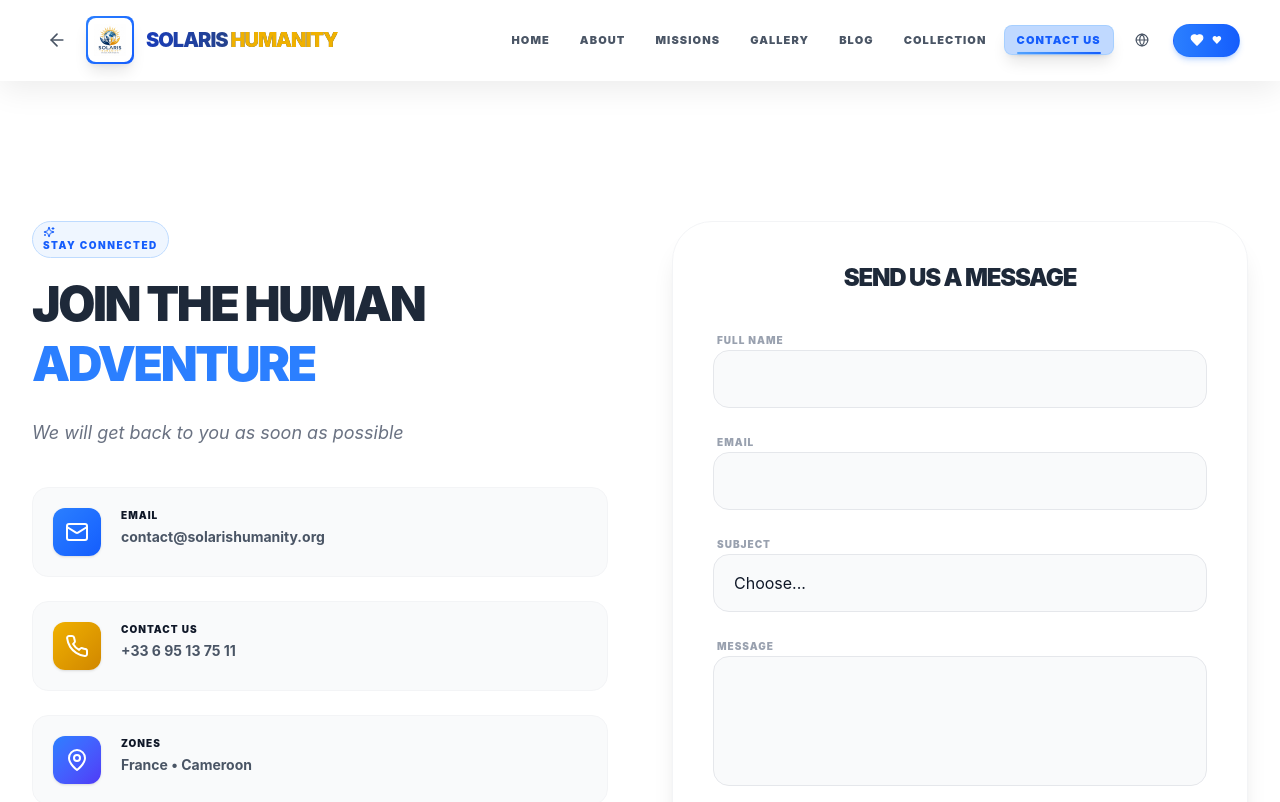
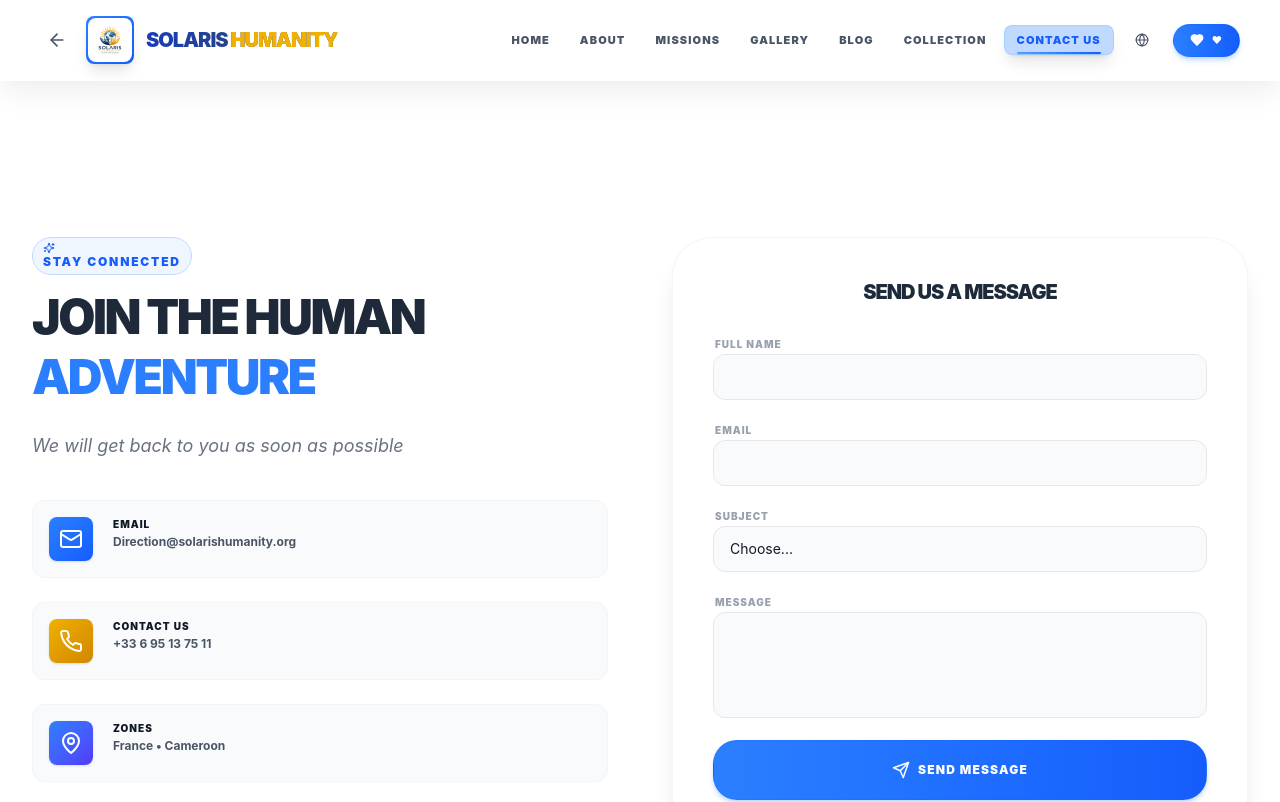
Before and after one commit to 7even5iv/solarishumanity, a React (Vite) app: page /Contact in a window 1280 px wide. Shown: the top 802 px of the page. Built offline with nearby package versions, Linux system fonts and the light colour scheme.

Commit message:
:Mise à jour 24

```diff
--- a/index.html
+++ b/index.html
@@ -1,22 +1,35 @@
 <!doctype html>
-<html lang="fr"> <!-- Changé en "fr" pour le SEO local -->
-
+<html lang="fr">
   <head>
     <meta charset="UTF-8" />
-  <!-- Vérifie que l'image est bien dans le dossier public -->
     <link rel="icon" type="image/png" href="/logo-solaris.png" />
     <meta name="viewport" content="width=device-width, initial-scale=1.0" />
 
-  <!-- Un titre plus pro pour l'ONG -->
+    <!-- SEO Standard -->
     <title>Solaris Humanity | Un soleil pour chaque vie</title>
-  <meta name="description"
-    content="Association humanitaire apportant lumière, espoir et autonomie aux populations isolées." />
+    <meta name="description" content="Association humanitaire apportant lumière, espoir et autonomie aux populations isolées à travers l'énergie solaire, l'eau et l'éducation." />
+    <meta name="author" content="Solaris Humanity" />
+
+    <!-- Open Graph / Facebook (Pour WhatsApp/FB) -->
+    <meta property="og:type" content="website" />
+    <meta property="og:url" content="https://solarishumanity.org/" />
+    <meta property="og:title" content="Solaris Humanity | Un soleil pour chaque vie" />
+    <meta property="og:description" content="Soutenez nos actions pour l'autonomie des populations rurales en Afrique." />
+    <meta property="og:image" content="https://solarishumanity.org/logo-solaris.png" />
+
+    <!-- Twitter -->
+    <meta property="twitter:card" content="summary_large_image" />
+    <meta property="twitter:url" content="https://solarishumanity.org/" />
+    <meta property="twitter:title" content="Solaris Humanity | Un soleil pour chaque vie" />
+    <meta property="twitter:description" content="Apporter la lumière là où règne l'obscurité." />
+    <meta property="twitter:image" content="https://solarishumanity.org/logo-solaris.png" />
+
+    <!-- Couleur de la barre d'adresse sur mobile -->
+    <meta name="theme-color" content="#FF6600" />
   </head>
-
   <body>
     <div id="root"></div>
-  <!-- CORRECTION : Changement de .jsx vers .tsx -->
+    <!-- Chemin relatif correct pour Vite sur Vercel -->
     <script type="module" src="src/main.tsx"></script>
   </body>
-
 </html>
--- a/src/components/Card.tsx
+++ b/src/components/Card.tsx
@@ -4,7 +4,7 @@ interface CardProps {
   children: React.ReactNode;
   className?: string;
   hoverEffect?: boolean;
-  variant?: 'default' | 'outline' | 'glass' | 'gradient' | 'dark';
+  variant?: 'default' | 'outline' | 'glass' | 'gradient' | 'dark' | 'transparent'; // <-- AJOUT DE LA VARIANTE
   padding?: 'none' | 'sm' | 'md' | 'lg' | 'xl';
   rounded?: 'none' | 'sm' | 'md' | 'lg' | 'xl' | '2xl' | '3xl';
   elevation?: 'none' | 'sm' | 'md' | 'lg' | 'xl';
@@ -45,13 +45,14 @@ const elevationMap = {
   xl: 'shadow-xl'
 };
 
-// Variantes de cartes - Changées en bleu
+// Variantes de cartes
 const variantClasses = {
   default: 'bg-white border border-gray-100',
   outline: 'bg-transparent border-2 border-gray-200 hover:border-blue-300',
   glass: 'bg-white/80 backdrop-blur-md border border-white/20',
   gradient: 'bg-gradient-to-br from-white to-gray-50 border border-gray-100',
-  dark: 'bg-gradient-to-br from-gray-900 to-gray-800 text-white border border-gray-700'
+  dark: 'bg-gradient-to-br from-gray-900 to-gray-800 text-white border border-gray-700',
+  transparent: 'bg-transparent border-transparent' // <-- NOUVELLE VARIANTE TRANSPARENTE
 };
 
 export const Card: React.FC<CardProps> = ({
@@ -71,7 +72,7 @@ export const Card: React.FC<CardProps> = ({
 }) => {
   const [isHovered, setIsHovered] = useState(false);
 
-  // Classes de hover - Changées en bleu
+  // Classes de hover
   const hoverClasses = hoverEffect ? `
     transition-all duration-500 ease-out
     ${animateOnHover ? 'hover:-translate-y-2 hover:shadow-2xl hover:shadow-blue-100/50' : ''}
@@ -119,7 +120,7 @@ export const Card: React.FC<CardProps> = ({
         </div>
       )}
 
-      {/* Badge décoratif optionnel pour les cartes interactives - Changé en bleu */}
+      {/* Badge décoratif optionnel pour les cartes interactives */}
       {interactive && (
         <div className="absolute top-4 right-4 opacity-0 group-hover:opacity-100 transition-opacity duration-300">
           <div className="w-2 h-2 bg-blue-500 rounded-full animate-pulse" />
@@ -131,7 +132,7 @@ export const Card: React.FC<CardProps> = ({
         {children}
       </div>
 
-      {/* Effet de bordure au survol - Changé en bleu */}
+      {/* Effet de bordure au survol */}
       {hoverEffect && variant === 'outline' && (
         <div className={`
           absolute inset-0 rounded-[inherit] border-2 border-blue-400
@@ -143,7 +144,9 @@ export const Card: React.FC<CardProps> = ({
   );
 };
 
-// Sous-composant pour les en-têtes de carte - Changé en bleu
+// [Tous vos sous-composants (CardHeader, CardContent, etc.) restent strictement identiques ci-dessous...]
+
+// Sous-composant pour les en-têtes de carte
 interface CardHeaderProps {
   children: React.ReactNode;
   className?: string;
@@ -253,7 +256,7 @@ export const ClickableCard: React.FC<ClickableCardProps> = ({
   );
 };
 
-// Carte avec statistiques - Changée en bleu
+// Carte avec statistiques
 interface StatCardProps {
   value: string | number;
   label: string;
--- a/src/pages/About.tsx
+++ b/src/pages/About.tsx
@@ -275,19 +275,6 @@ const About: React.FC = () => {
                 />
               </div>
 
-              {/* Badge flottant - Responsive */}
-              <motion.div
-                animate={{ y: [0, -10, 0] }}
-                transition={{ duration: 4, repeat: Infinity }}
-                className="absolute -bottom-3 xs:-bottom-4 sm:-bottom-5 md:-bottom-6 -left-3 xs:-left-4 sm:-left-5 md:-left-6 bg-gray-900 text-white p-4 xs:p-5 sm:p-6 md:p-8 rounded-2xl xs:rounded-3xl sm:rounded-[2.5rem] shadow-2xl max-w-[180px] xs:max-w-[200px] sm:max-w-[220px] md:max-w-xs border border-white/10"
-              >
-                <p className="text-[8px] xs:text-[9px] sm:text-[10px] font-black text-blue-400 uppercase tracking-widest mb-1 xs:mb-2">
-                  {t('about.founder_label')}
-                </p>
-                <p className="text-sm xs:text-base sm:text-lg font-black leading-tight uppercase tracking-tighter">
-                  Nelly NDOH NGUELET
-                </p>
-              </motion.div>
             </motion.div>
           </div>
         </div>
--- a/src/sections/Contact.tsx
+++ b/src/sections/Contact.tsx
@@ -1,10 +1,10 @@
-import React, { useState, useMemo, type ChangeEvent, type FormEvent } from 'react';
+import React, { useState, useEffect, useMemo, type ChangeEvent, type FormEvent } from 'react';
 import {
   Mail, MapPin, Send, Globe, Phone, CheckCircle2, Sparkles,
   Clock, ArrowLeft, AlertCircle
 } from 'lucide-react';
 import { Link } from 'react-router-dom';
-import { useTranslation } from 'react-i18next'; // Ajouté
+import { useTranslation } from 'react-i18next';
 import { FaInstagram } from 'react-icons/fa';
 import { Button } from '../components/Button';
 import { Badge } from '../components/Badge';
@@ -19,6 +19,19 @@ interface IContactForm {
 
 const Contact: React.FC = () => {
   const { t, i18n } = useTranslation();
+
+  // Détection mobile
+  const [isMobile, setIsMobile] = useState(window.innerWidth < 768);
+
+  useEffect(() => {
+    const handleResize = () => {
+      setIsMobile(window.innerWidth < 768);
+    };
+
+    window.addEventListener('resize', handleResize);
+    return () => window.removeEventListener('resize', handleResize);
+  }, []);
+
   const [formData, setFormData] = useState<IContactForm>({
     name: '',
     email: '',
@@ -29,18 +42,17 @@ const Contact: React.FC = () => {
   const [isSubmitting, setIsSubmitting] = useState(false);
   const [status, setStatus] = useState<'idle' | 'success' | 'error'>('idle');
 
-  // 1. INFOS DE CONTACT TRADUITES (Via useMemo)
   const contactInfos = useMemo(() => [
     {
       icon: <Mail size={24} />,
       title: t('contact.email_label'),
-      content: "contact@solarishumanity.org",
-      link: "mailto:contact@solarishumanity.org",
+      content: "Direction@solarishumanity.org",
+      link: "mailto:Direction@solarishumanity.org",
       gradient: "from-blue-500 to-blue-600"
     },
     {
       icon: <Phone size={24} />,
-      title: t('footer.contact_title'), // Réutilisation d'une clé existante
+      title: t('footer.contact_title'),
       content: "+33 6 95 13 75 11",
       link: "tel:+33695137511",
       gradient: "from-yellow-500 to-yellow-600"
@@ -76,7 +88,7 @@ const Contact: React.FC = () => {
     try {
       await emailjs.send(
         'service_ovf6rcc',
-        'template_jkbuqsh',// Utilisation de ton ID de template mis à jour
+        'template_jkbuqsh',
         templateParams,
         'VE2_0tYpBEhijm8gY'
       );
@@ -96,88 +108,117 @@ const Contact: React.FC = () => {
   };
 
   return (
-    <section id="contact" className="relative py-12 bg-white overflow-hidden min-h-screen">
-      <div className="max-w-7xl mx-auto px-4 sm:px-6 lg:px-8 relative z-10">
-        <div className="grid lg:grid-cols-2 gap-16">
+    <section id="contact" className="relative py-10 xs:py-12 sm:py-16 bg-white overflow-hidden min-h-screen">
+      <div className="max-w-7xl mx-auto px-3 xs:px-4 sm:px-6 lg:px-8 relative z-10">
+        <div className="grid lg:grid-cols-2 gap-8 xs:gap-10 sm:gap-12 md:gap-14 lg:gap-16">
 
-          {/* GAUCHE : INFOS */}
-          <div className="space-y-10 animate-fadeInLeft">
+          {/* GAUCHE : INFOS - Responsive */}
+          <div className="space-y-6 xs:space-y-8 sm:space-y-10 animate-fadeInLeft">
             <div>
-              <Badge variant="blue" className="mb-4 inline-flex gap-2">
-                <Sparkles size={12} /> {i18n.language === 'fr' ? 'RESTONS CONNECTÉS' : 'STAY CONNECTED'}
+              <Badge variant="blue" className="mb-3 xs:mb-4 inline-flex gap-1.5 xs:gap-2 text-[8px] xs:text-[10px] sm:text-xs">
+                <Sparkles size={isMobile ? 10 : 12} />
+                {i18n.language === 'fr' ? 'RESTONS CONNECTÉS' : 'STAY CONNECTED'}
               </Badge>
-              <h2 className="text-4xl lg:text-5xl font-black text-gray-800 mb-6 leading-tight uppercase tracking-tighter">
+              <h2 className="text-2xl xs:text-3xl sm:text-4xl lg:text-5xl font-black text-gray-800 mb-4 xs:mb-5 sm:mb-6 leading-tight uppercase tracking-tighter">
                 {i18n.language === 'fr' ? 'Rejoignez l\'aventure ' : 'Join the human '}
                 <span className="text-blue-500">{i18n.language === 'fr' ? 'humaine' : 'adventure'}</span>
               </h2>
-              <p className="text-gray-500 text-lg leading-relaxed italic">
+              <p className="text-gray-500 text-sm xs:text-base sm:text-lg leading-relaxed italic">
                 {t('contact.subtitle')}
               </p>
             </div>
 
-            <div className="grid gap-6">
+            <div className="grid gap-4 xs:gap-5 sm:gap-6">
               {contactInfos.map((info, index) => (
-                <div key={index} className="flex items-start gap-5 p-5 bg-gray-50 rounded-2xl border border-gray-100 hover:border-blue-500 transition-all duration-300">
-                  <div className={`p-3 bg-gradient-to-br ${info.gradient} rounded-xl text-white shadow-sm`}>
+                <div key={index} className="flex items-start gap-3 xs:gap-4 sm:gap-5 p-4 xs:p-5 bg-gray-50 rounded-xl xs:rounded-2xl border border-gray-100 hover:border-blue-500 transition-all duration-300">
+                  <div className={`p-2.5 xs:p-3 bg-gradient-to-br ${info.gradient} rounded-lg xs:rounded-xl text-white shadow-sm flex-shrink-0`}>
                     {info.icon}
                   </div>
-                  <div>
-                    <h4 className="font-black text-gray-900 uppercase text-[10px] tracking-widest mb-1">{info.title}</h4>
-                    <p className="text-gray-600 text-sm font-bold">{info.content}</p>
+                  <div className="min-w-0 flex-1">
+                    <h4 className="font-black text-gray-900 uppercase text-[8px] xs:text-[9px] sm:text-[10px] tracking-widest mb-0.5 xs:mb-1">
+                      {info.title}
+                    </h4>
+                    <p className="text-gray-600 text-xs xs:text-sm font-bold truncate">
+                      {info.content}
+                    </p>
                   </div>
                 </div>
               ))}
             </div>
 
-            {/* Réseaux Sociaux */}
-            <div className="flex gap-4 pt-4">
-              <a href="https://www.instagram.com/solarishumanity?utm_source=qr">
-              <div className="p-3 bg-gray-100 rounded-full text-gray-600 hover:bg-yellow-500 hover:text-white cursor-pointer transition-all"><FaInstagram size={20} /></div>
+            {/* Réseaux Sociaux - Responsive */}
+            <div className="flex gap-3 xs:gap-4 pt-2 xs:pt-4">
+              <a
+                href="https://www.instagram.com/solarishumanity?utm_source=qr"
+                target="_blank"
+                rel="noopener noreferrer"
+                className="p-2.5 xs:p-3 bg-gray-100 rounded-full text-gray-600 hover:bg-yellow-500 hover:text-white cursor-pointer transition-all"
+              >
+                <FaInstagram size={isMobile ? 16 : 20} />
               </a>
             </div>
           </div>
 
-          {/* DROITE : FORMULAIRE */}
+          {/* DROITE : FORMULAIRE - Responsive */}
           <div className="animate-fadeInRight">
-            <div className="bg-white p-8 lg:p-10 rounded-[2.5rem] shadow-xl border border-gray-100 relative overflow-hidden">
-              <h3 className="text-2xl font-black text-gray-800 text-center mb-8 uppercase tracking-tighter">{t('contact.title')}</h3>
+            <div className="bg-white p-5 xs:p-6 sm:p-8 lg:p-10 rounded-2xl xs:rounded-3xl sm:rounded-[2.5rem] shadow-xl border border-gray-100 relative overflow-hidden">
+              <h3 className="text-xl xs:text-2xl font-black text-gray-800 text-center mb-6 xs:mb-8 uppercase tracking-tighter">
+                {t('contact.title')}
+              </h3>
 
               {status === 'success' && (
-                <div className="mb-6 p-4 bg-green-100 text-green-700 rounded-2xl flex items-center gap-3 animate-slideDown">
-                  <CheckCircle2 size={20} />
-                  <p className="text-sm font-bold">{t('contact.success')}</p>
+                <div className="mb-4 xs:mb-5 sm:mb-6 p-3 xs:p-4 bg-green-100 text-green-700 rounded-xl xs:rounded-2xl flex items-center gap-2 xs:gap-3 animate-slideDown">
+                  <CheckCircle2 size={isMobile ? 16 : 20} />
+                  <p className="text-xs xs:text-sm font-bold">{t('contact.success')}</p>
                 </div>
               )}
 
               {status === 'error' && (
-                <div className="mb-6 p-4 bg-red-100 text-red-700 rounded-2xl flex items-center gap-3 animate-slideDown">
-                  <AlertCircle size={20} />
-                  <p className="text-sm font-bold">{t('contact.error')}</p>
+                <div className="mb-4 xs:mb-5 sm:mb-6 p-3 xs:p-4 bg-red-100 text-red-700 rounded-xl xs:rounded-2xl flex items-center gap-2 xs:gap-3 animate-slideDown">
+                  <AlertCircle size={isMobile ? 16 : 20} />
+                  <p className="text-xs xs:text-sm font-bold">{t('contact.error')}</p>
                 </div>
               )}
 
-              <form onSubmit={handleSubmit} className="space-y-5">
+              <form onSubmit={handleSubmit} className="space-y-4 xs:space-y-5">
                 <div className="space-y-1">
-                  <label className="text-[10px] font-black text-gray-400 uppercase tracking-widest ml-1">{t('contact.name_label')}</label>
+                  <label className="text-[8px] xs:text-[9px] sm:text-[10px] font-black text-gray-400 uppercase tracking-widest ml-0.5 xs:ml-1">
+                    {t('contact.name_label')}
+                  </label>
                   <input
-                    type="text" name="name" required value={formData.name} onChange={handleChange}
-                    className="w-full px-5 py-4 rounded-2xl border border-gray-200 focus:border-blue-500 focus:ring-4 focus:ring-blue-50 outline-none transition-all bg-gray-50"
+                    type="text"
+                    name="name"
+                    required
+                    value={formData.name}
+                    onChange={handleChange}
+                    className="w-full px-4 xs:px-5 py-3 xs:py-4 rounded-xl xs:rounded-2xl border border-gray-200 focus:border-blue-500 focus:ring-4 focus:ring-blue-50 outline-none transition-all bg-gray-50 text-sm xs:text-base"
                   />
                 </div>
 
                 <div className="space-y-1">
-                  <label className="text-[10px] font-black text-gray-400 uppercase tracking-widest ml-1">{t('contact.email_label')}</label>
+                  <label className="text-[8px] xs:text-[9px] sm:text-[10px] font-black text-gray-400 uppercase tracking-widest ml-0.5 xs:ml-1">
+                    {t('contact.email_label')}
+                  </label>
                   <input
-                    type="email" name="email" required value={formData.email} onChange={handleChange}
-                    className="w-full px-5 py-4 rounded-2xl border border-gray-200 focus:border-blue-500 focus:ring-4 focus:ring-blue-50 outline-none transition-all bg-gray-50"
+                    type="email"
+                    name="email"
+                    required
+                    value={formData.email}
+                    onChange={handleChange}
+                    className="w-full px-4 xs:px-5 py-3 xs:py-4 rounded-xl xs:rounded-2xl border border-gray-200 focus:border-blue-500 focus:ring-4 focus:ring-blue-50 outline-none transition-all bg-gray-50 text-sm xs:text-base"
                   />
                 </div>
 
                 <div className="space-y-1">
-                  <label className="text-[10px] font-black text-gray-400 uppercase tracking-widest ml-1">{t('contact.subject_label')}</label>
+                  <label className="text-[8px] xs:text-[9px] sm:text-[10px] font-black text-gray-400 uppercase tracking-widest ml-0.5 xs:ml-1">
+                    {t('contact.subject_label')}
+                  </label>
                   <select
-                    name="subject" required value={formData.subject} onChange={handleChange}
-                    className="w-full px-5 py-4 rounded-2xl border border-gray-200 focus:border-blue-500 focus:ring-4 focus:ring-blue-50 outline-none transition-all bg-gray-50 appearance-none"
+                    name="subject"
+                    required
+                    value={formData.subject}
+                    onChange={handleChange}
+                    className="w-full px-4 xs:px-5 py-3 xs:py-4 rounded-xl xs:rounded-2xl border border-gray-200 focus:border-blue-500 focus:ring-4 focus:ring-blue-50 outline-none transition-all bg-gray-50 appearance-none text-sm xs:text-base"
                   >
                     <option value="">{i18n.language === 'fr' ? 'Choisir...' : 'Choose...'}</option>
                     <option value="Don">{t('nav.donate')}</option>
@@ -187,10 +228,16 @@ const Contact: React.FC = () => {
                 </div>
 
                 <div className="space-y-1">
-                  <label className="text-[10px] font-black text-gray-400 uppercase tracking-widest ml-1">{t('contact.message_label')}</label>
+                  <label className="text-[8px] xs:text-[9px] sm:text-[10px] font-black text-gray-400 uppercase tracking-widest ml-0.5 xs:ml-1">
+                    {t('contact.message_label')}
+                  </label>
                   <textarea
-                    name="message" required rows={4} value={formData.message} onChange={handleChange}
-                    className="w-full px-5 py-4 rounded-2xl border border-gray-200 focus:border-blue-500 focus:ring-4 focus:ring-blue-50 outline-none transition-all bg-gray-50 resize-none"
+                    name="message"
+                    required
+                    rows={isMobile ? 3 : 4}
+                    value={formData.message}
+                    onChange={handleChange}
+                    className="w-full px-4 xs:px-5 py-3 xs:py-4 rounded-xl xs:rounded-2xl border border-gray-200 focus:border-blue-500 focus:ring-4 focus:ring-blue-50 outline-none transition-all bg-gray-50 resize-none text-sm xs:text-base"
                   />
                 </div>
 
@@ -198,8 +245,8 @@ const Contact: React.FC = () => {
                   type="submit"
                   variant="primary"
                   disabled={isSubmitting}
-                  className="w-full py-5 text-sm shadow-blue-200 flex items-center justify-center gap-3"
-                  icon={isSubmitting ? <Clock className="animate-spin" size={18} /> : <Send size={18} />}
+                  className="w-full py-3 xs:py-4 sm:py-5 text-xs xs:text-sm shadow-blue-200 flex items-center justify-center gap-2 xs:gap-3"
+                  icon={isSubmitting ? <Clock className="animate-spin" size={isMobile ? 16 : 18} /> : <Send size={isMobile ? 16 : 18} />}
                 >
                   {isSubmitting ? t('contact.sending') : t('contact.send_btn')}
                 </Button>
```
Also changed, not shown: src/sections/Missions.tsx (+62 -45 lines), 1 other file (tests, documents, lock files or other folders). Lines whose indentation alone changed are shown as unchanged.
